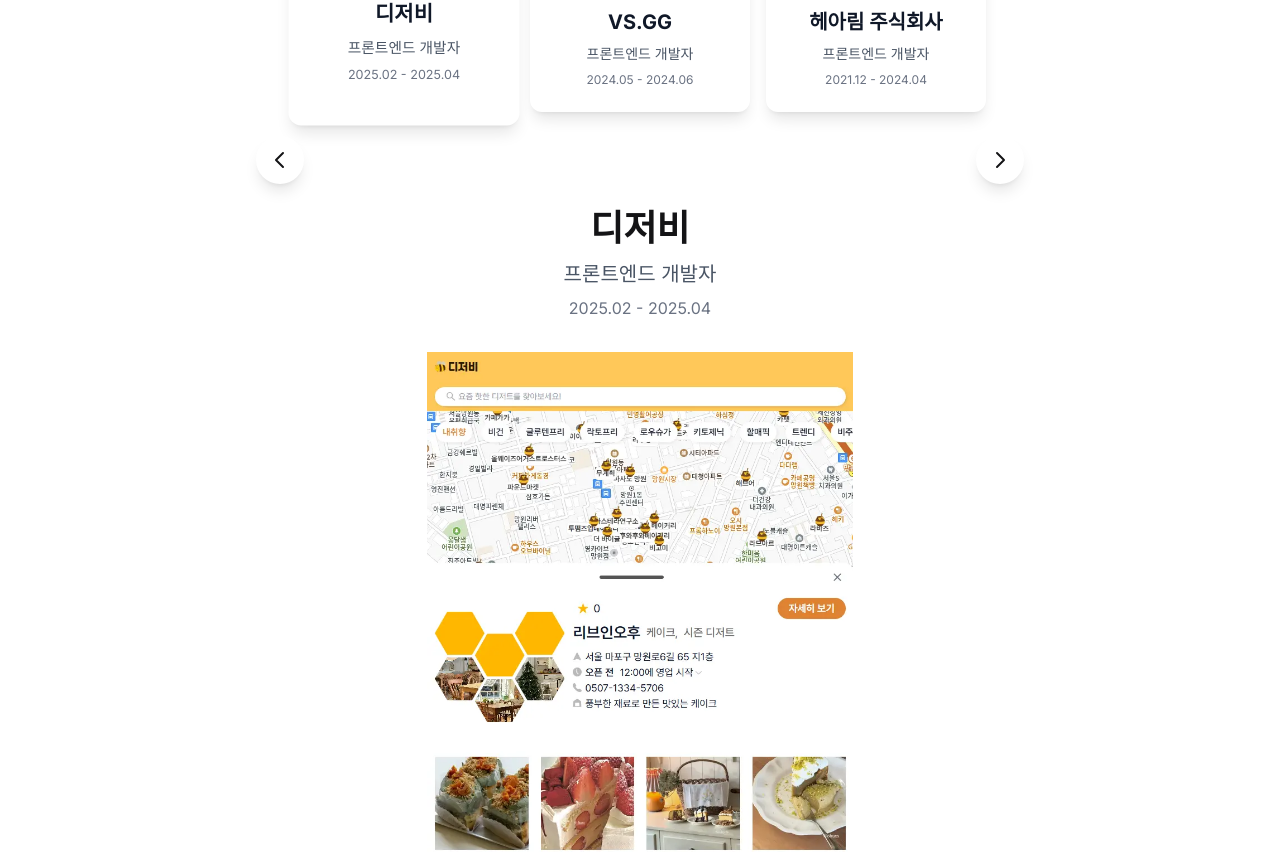
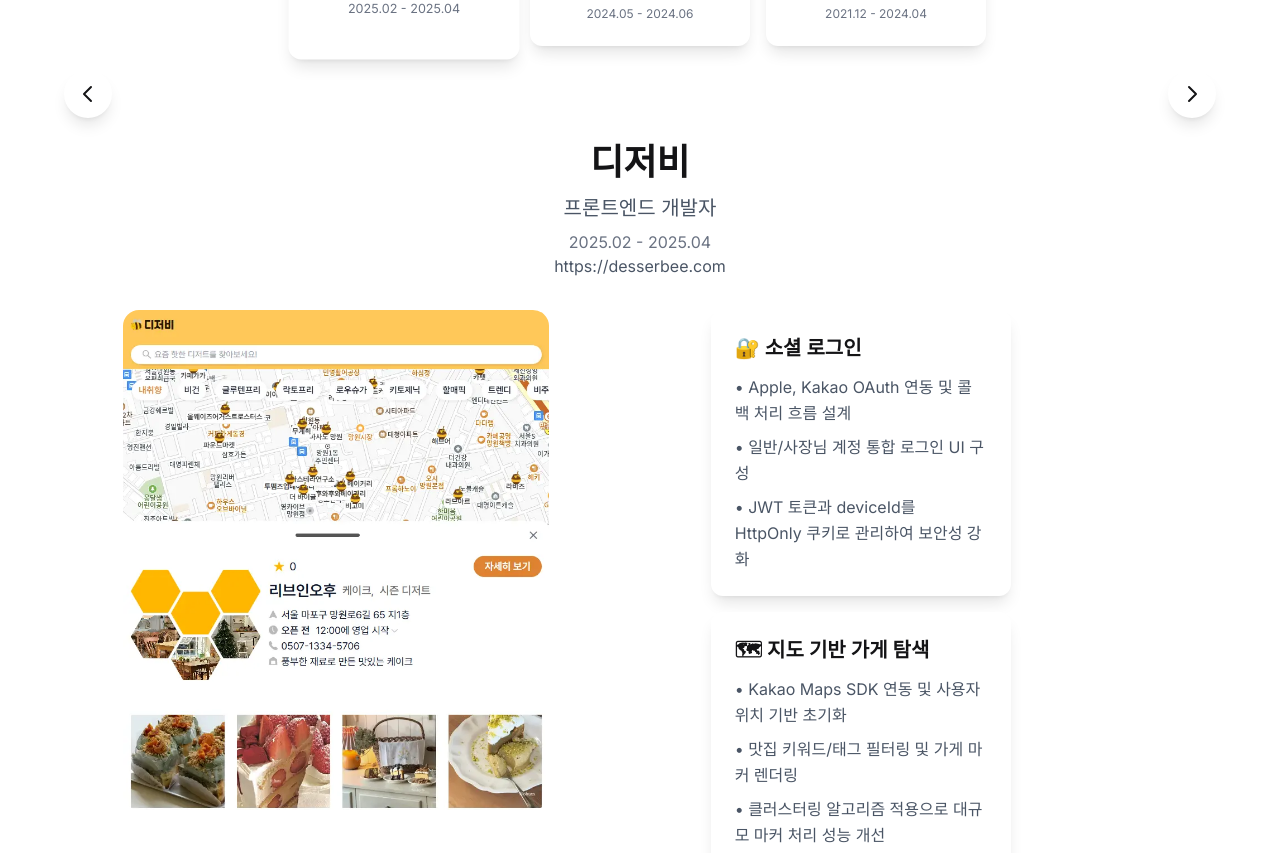
Before and after one commit to eepyz/eepyz.github.io, a React (Vite) app: page / in a window 1280 px wide. Shown: the part 994-1847 px from the top of the page. Built offline with nearby package versions, Linux system fonts and the light colour scheme.

Commit message:
fix: project pc 너비에서는 가로 정렬

```diff
--- a/src/App.tsx
+++ b/src/App.tsx
@@ -93,7 +93,7 @@
       <div className="flex justify-center">
         <div>
           {/* 헤더 */}
-          <header className="flex flex-col md:flex-row items-center justify-between gap-8 mt-20">
+          <header className="flex flex-col md:flex-row items-center justify-between gap-8 mt-20 max-w-md-screen mx-auto">
             <MyInfo />
             <motion.div
               className="flex gap-3 justify-center items-start"
@@ -112,9 +112,11 @@
             </motion.div>
           </header>
 
-          <main className="w-full max-w-4xl px-4 md:px-8 py-20 flex flex-col gap-20">
+          <main className="w-full px-4 md:px-8 py-20 flex flex-col gap-20">
             {/* About me */}
-            <section ref={aboutSectionRef} className={`section-fade-up ${aboutVisible ? 'in-view' : ''}`}>
+            <section
+              ref={aboutSectionRef}
+              className={`section-fade-up ${aboutVisible ? 'in-view' : ''} max-w-md-screen mx-auto`}>
               <Title title="About Me" />
               <div className="card p-6 md:p-8">
                 <div className="flex justify-between items-center  flex-col md:flex-row gap-8">
@@ -145,7 +147,9 @@
             </section>
 
             {/* Project */}
-            <section ref={projectSectionRef} className={`section-fade-up ${projectVisible ? 'in-view' : ''}`}>
+            <section
+              ref={projectSectionRef}
+              className={`section-fade-up ${projectVisible ? 'in-view' : ''} max-w-[1400px]`}>
               <Title title="Project" />
               <motion.div
                 className="absolute right-0 top-0 w-40 h-40 rounded-full bg-primary/5 dark:bg-primary/10 blur-3xl -z-0"
@@ -169,7 +173,9 @@
             </section>
 
             {/* Education */}
-            <section ref={educationSectionRef} className={`section-fade-up ${educationVisible ? 'in-view' : ''}`}>
+            <section
+              ref={educationSectionRef}
+              className={`section-fade-up ${educationVisible ? 'in-view' : ''} max-w-md-screen mx-auto`}>
               <Title title="Education" />
               <div className="card p-6 overflow-hidden relative">
                 {/* 교육 소개 문구 */}
@@ -190,7 +196,7 @@
 
             {/* Footer */}
             <motion.footer
-              className="mt-16 text-center text-sm text-gray-500 dark:text-gray-400 py-6"
+              className="mt-16 text-center text-sm text-gray-500 dark:text-gray-400 py-6 max-w-md-screen mx-auto"
               initial={{ opacity: 0 }}
               animate={{ opacity: 1 }}
               transition={{ delay: 0.5 }}>
--- a/src/components/projects/SelectedProject.tsx
+++ b/src/components/projects/SelectedProject.tsx
@@ -53,7 +53,7 @@
             animate={{ opacity: 1, y: 0 }}
             exit={{ opacity: 0 }}
             transition={{ duration: 0.5 }}
-            className="max-w-6xl mx-auto">
+            className="w-full">
             <div className="flex flex-col gap-8">
               {/* 프로젝트 헤더 */}
               <div className="text-center">
@@ -80,8 +80,18 @@
                   className="text-gray-500">
                   {currentProject.period}
                 </motion.p>
+                <motion.p
+                  initial={{ opacity: 0, y: 20 }}
+                  animate={{ opacity: 1, y: 0 }}
+                  transition={{ duration: 0.4, delay: 0.6 }}
+                  className="text-gray-600 hover:text-gray-700 flex justify-center">
+                  <a href={currentProject.link} className="cursor-pointer w-fit">
+                    {currentProject.link}
+                  </a>
+                </motion.p>
               </div>
 
+              <div className="flex flex-col md:flex-row gap-4 justify-center items-start ">
                 {/* 프로젝트 이미지 */}
                 <motion.div
                   initial={{ opacity: 0, y: 20 }}
@@ -102,7 +112,11 @@
                     ) : (
                       <div className="w-full h-full flex items-center justify-center bg-gradient-to-br from-primary/10 to-secondary/10">
                         {currentProject.logo && (
-                        <img src={currentProject.logo} className="w-32 h-32 object-contain" alt={currentProject.name} />
+                          <img
+                            src={currentProject.logo}
+                            className="w-32 h-32 object-contain"
+                            alt={currentProject.name}
+                          />
                         )}
                       </div>
                     )}
@@ -119,7 +133,7 @@
                   initial={{ opacity: 0 }}
                   animate={{ opacity: 1 }}
                   transition={{ duration: 0.5, delay: 0.7 }}
-                className="flex flex-wrap gap-4 justify-center">
+                  className="flex flex-wrap gap-4 justify-center md:w-1/2">
                   {currentProject.description.contents.map((content, index) => (
                     <motion.div
                       key={index}
@@ -141,6 +155,7 @@
                   ))}
                 </motion.div>
               </div>
+            </div>
           </motion.div>
         ) : (
           <motion.p
```
Lines whose indentation alone changed are shown as unchanged.
